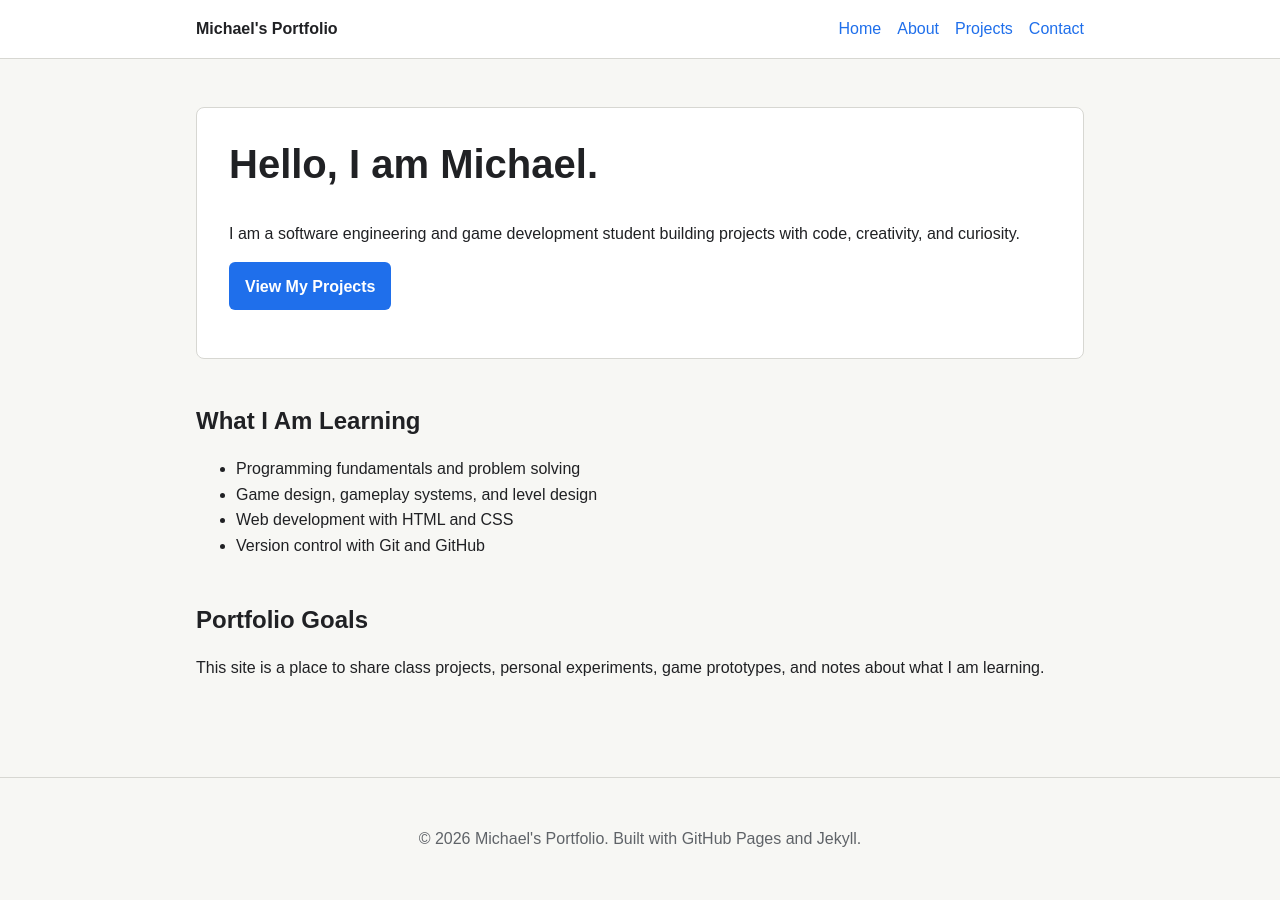
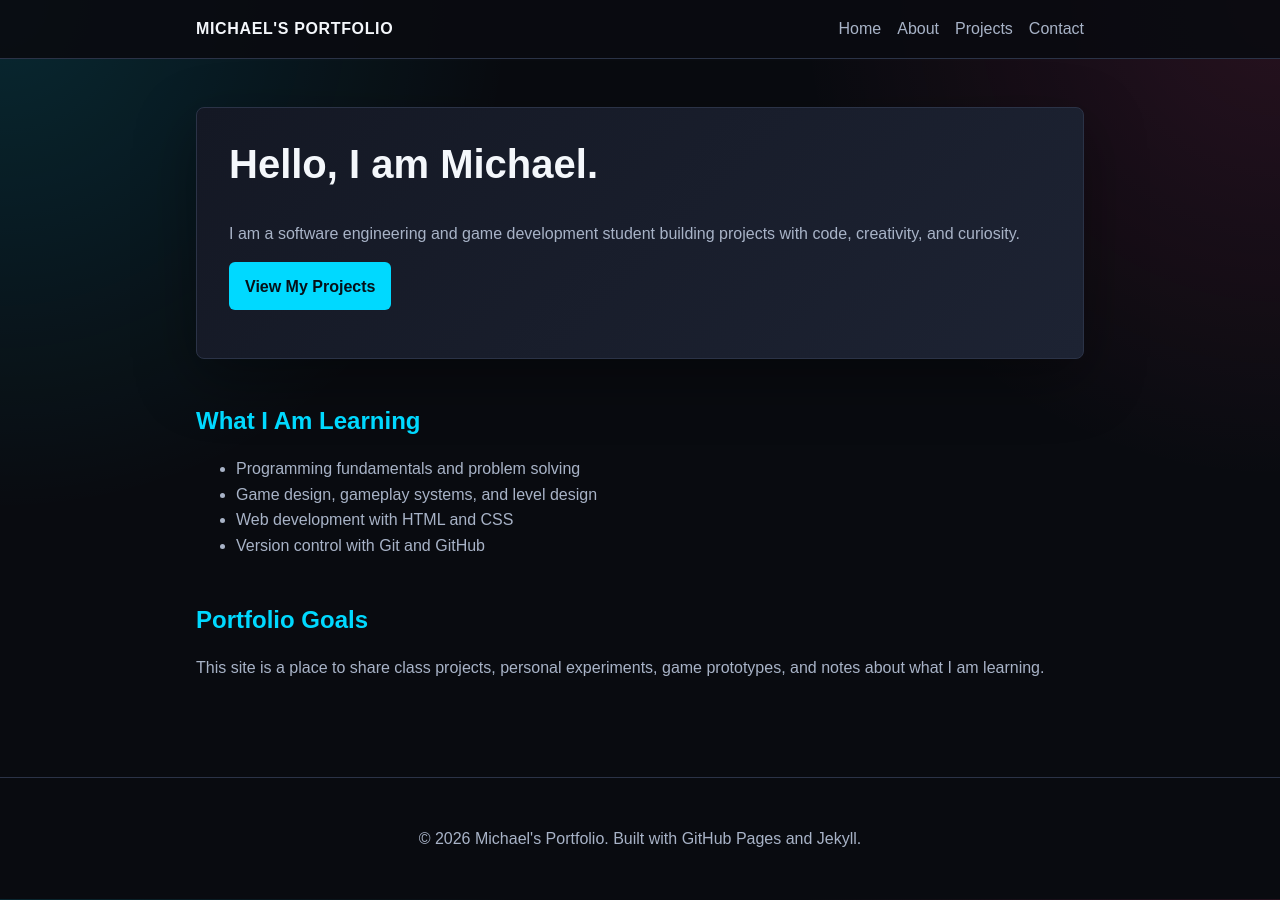
Before and after one commit to michaelbranch-code/Michaels_Portfolio, a Jekyll site: the page built from index.html, in a window 1280 px wide. Built offline with Jekyll 4.4.1, drawn with Linux system fonts in a browser that asks for light colours.

Commit message:
Updated style and added .gitignore

```diff
--- a/assets/styles.css
+++ b/assets/styles.css
@@ -1,11 +1,13 @@
 :root {
-  --color-background: #f7f7f4;
-  --color-surface: #ffffff;
-  --color-text: #202124;
-  --color-muted: #5f6368;
-  --color-border: #d7d7d2;
-  --color-accent: #1f6feb;
-  --color-accent-dark: #174ea6;
+  --color-background: #090b10;
+  --color-surface: #141824;
+  --color-surface-strong: #1d2333;
+  --color-text: #f4f7fb;
+  --color-muted: #a8b3c7;
+  --color-border: #2b3347;
+  --color-accent: #00d9ff;
+  --color-accent-dark: #7c3cff;
+  --color-accent-warm: #ff3d8b;
   --space-small: 0.5rem;
   --space-medium: 1rem;
   --space-large: 2rem;
@@ -20,7 +22,10 @@
 
 body {
   margin: 0;
-  background: var(--color-background);
+  background:
+    radial-gradient(circle at top left, rgba(0, 217, 255, 0.14), transparent 32rem),
+    radial-gradient(circle at top right, rgba(255, 61, 139, 0.12), transparent 30rem),
+    var(--color-background);
   color: var(--color-text);
   font-family: Arial, Helvetica, sans-serif;
   font-size: 1rem;
@@ -34,7 +39,7 @@ a {
 
 a:hover,
 a:focus {
-  color: var(--color-accent-dark);
+  color: var(--color-accent-warm);
   text-decoration: underline;
 }
 
@@ -43,9 +48,22 @@ h2 {
   line-height: 1.2;
 }
 
+h1 {
+  font-size: 2.4rem;
+}
+
+h2 {
+  color: var(--color-accent);
+}
+
+p,
+li {
+  color: var(--color-muted);
+}
+
 /* Header and navigation */
 .site-header {
-  background: var(--color-surface);
+  background: rgba(9, 11, 16, 0.9);
   border-bottom: 1px solid var(--color-border);
 }
 
@@ -62,6 +80,8 @@ h2 {
 .site-title {
   color: var(--color-text);
   font-weight: bold;
+  letter-spacing: 0.04em;
+  text-transform: uppercase;
 }
 
 .nav-links {
@@ -70,6 +90,15 @@ h2 {
   display: flex;
   gap: var(--space-medium);
   list-style: none;
+}
+
+.nav-links a {
+  color: var(--color-muted);
+}
+
+.nav-links a:hover,
+.nav-links a:focus {
+  color: var(--color-accent);
 }
 
 /* Main page layout */
@@ -85,9 +114,10 @@ section {
 
 .hero {
   padding: var(--space-large);
-  background: var(--color-surface);
+  background: linear-gradient(135deg, var(--color-surface), var(--color-surface-strong));
   border: 1px solid var(--color-border);
   border-radius: 8px;
+  box-shadow: 0 20px 60px rgba(0, 0, 0, 0.35);
 }
 
 .hero h1 {
@@ -118,14 +148,14 @@ section {
   display: inline-block;
   padding: 0.7rem 1rem;
   background: var(--color-accent);
-  color: #ffffff;
+  color: #061018;
   border-radius: 6px;
   font-weight: bold;
 }
 
 .button:hover,
 .button:focus {
-  background: var(--color-accent-dark);
+  background: var(--color-accent-warm);
   color: #ffffff;
   text-decoration: none;
 }
```
Also changed, not shown: 7 other files.
